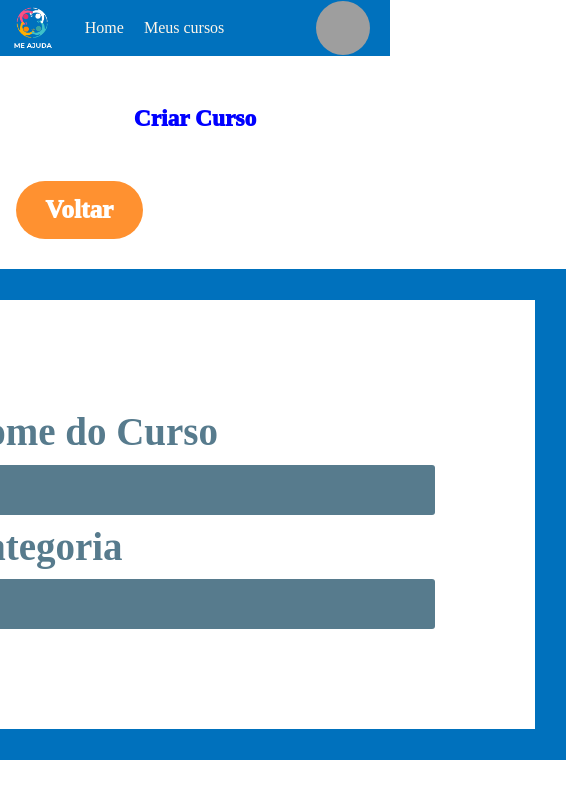
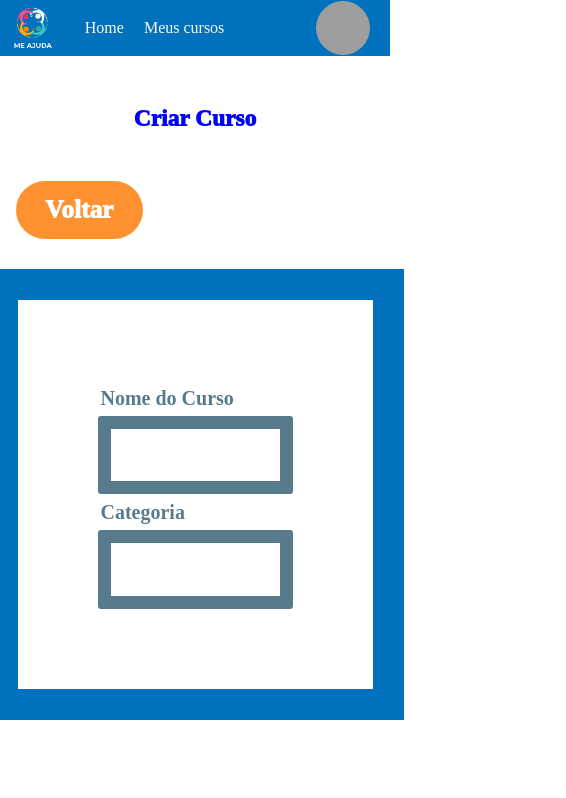
Before and after one commit to wallacevff/projeto-final-frontend, a Next.js app: page /curso/criar in a window 390 px wide. Shown: the top 798 px of the page, 566 px wide, since content can reach past the window. Built offline with nearby package versions, Linux system fonts and the light colour scheme; grey boxes are pictures that could not be loaded; a web font is replaced by a local one.

Commit message:
Update Criar.module.css

```diff
--- a/src/pages/curso/Criar.module.css
+++ b/src/pages/curso/Criar.module.css
@@ -13,7 +13,7 @@
     border: solid;
     border-width: 3cap;
     border-color: #0071BD;
-    padding: 100px;
+    padding: 5rem;
 }
 .formulario .formGroup{
     display: flex;
@@ -23,7 +23,7 @@
 
 .formulario .formGroup label{
     display: flex;
-    font-size: 39px;
+    font-size: 20px;
     font-weight: bold;
     flex-direction: column;
     width: stretch;
@@ -33,6 +33,20 @@
     display: flex;
     width: 30rem;
     height: 40px;
-    font-size: 39px;
+    font-size: 20px;
+    padding: 2cap;
     color: blue;
 }
+
+@media screen and (max-width: 1265px) {
+
+    .formulario .formGroup input{
+        display: flex;
+        width: 50vw;
+        height: 40px;
+        font-size: 20px;
+        padding: 2cap;
+        color: blue;
+    }
+
+}
```
